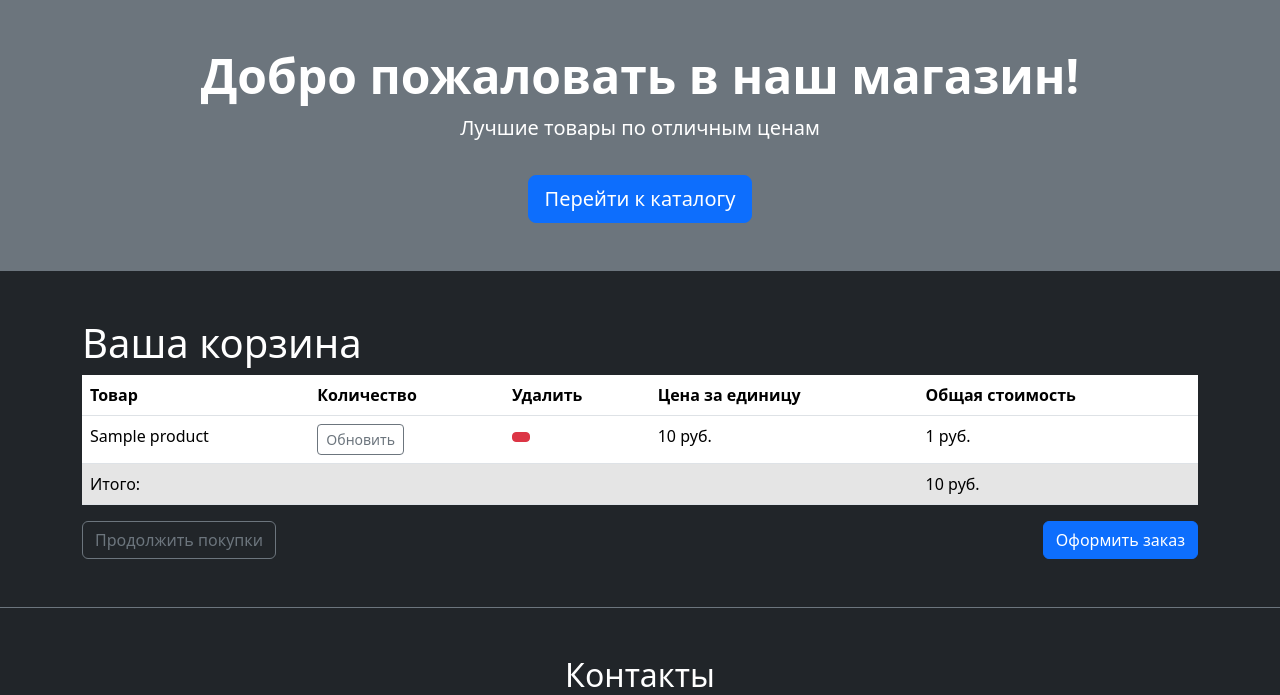
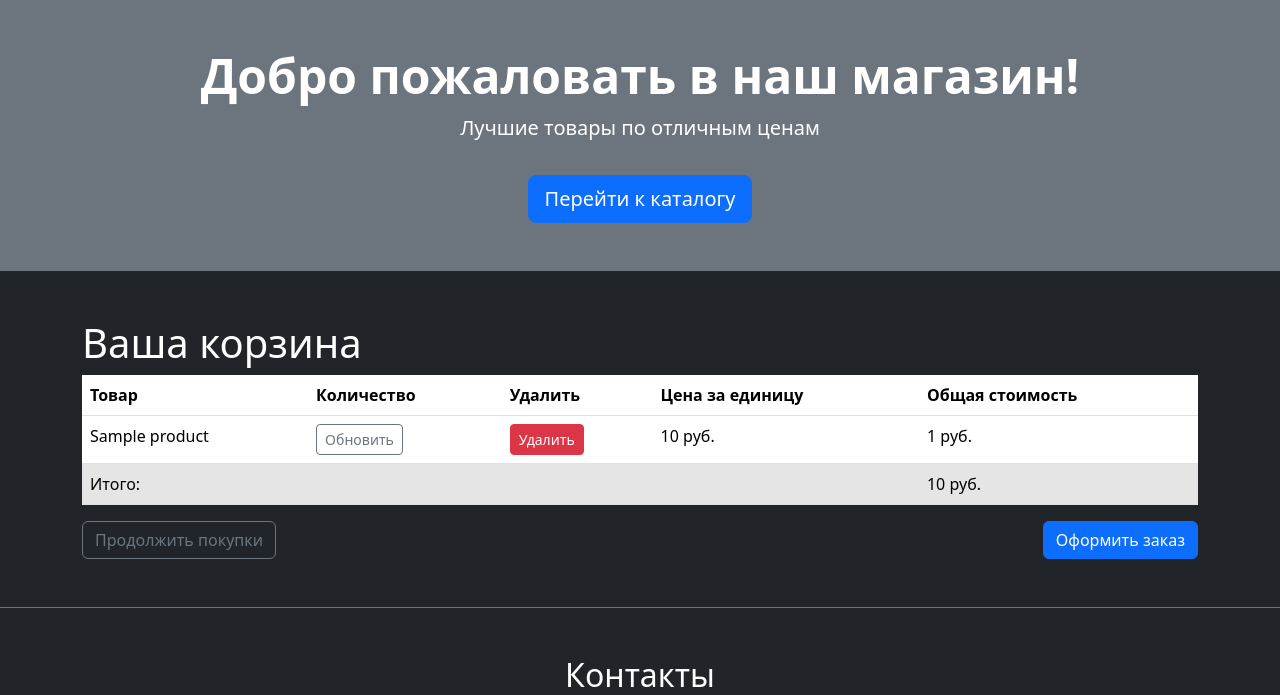
Before and after one commit to Telomeraza/django-base-shop, a Django app: template cart/templates/cart/cart_detail.html in a window 1280 px wide. Shown: the part 58-753 px from the top of the page. Run offline with Django 5.2, Linux system fonts and the light colour scheme; the template is opened without the code that fills it: most values are stand-ins (such as "Sample title", 1, 10 or a date in 2020).

```diff
--- a/base/settings.py
+++ b/base/settings.py
@@ -65,6 +65,7 @@ TEMPLATES = [
                 'django.template.context_processors.request',
                 'django.contrib.auth.context_processors.auth',
                 'django.contrib.messages.context_processors.messages',
+                'cart.context_processors.cart',
             ],
         },
     },
--- /dev/null
+++ b/cart/context_processors.py
@@ -0,0 +1,5 @@
+from .cart import Cart
+
+
+def cart(request):
+    return {'cart': Cart(request)}
--- a/cart/templates/cart/cart_detail.html
+++ b/cart/templates/cart/cart_detail.html
@@ -31,7 +31,7 @@
                         <td>
                             <form action="{% url 'cart:cart_remove' item.product.id %}" method="post">
                                 <button type="submit" class="btn btn-sm btn-danger">
-                                    <i class="bi bi-trash"></i>
+                                    Удалить
                                 </button>
                                 {% csrf_token %}
                             </form>
```
